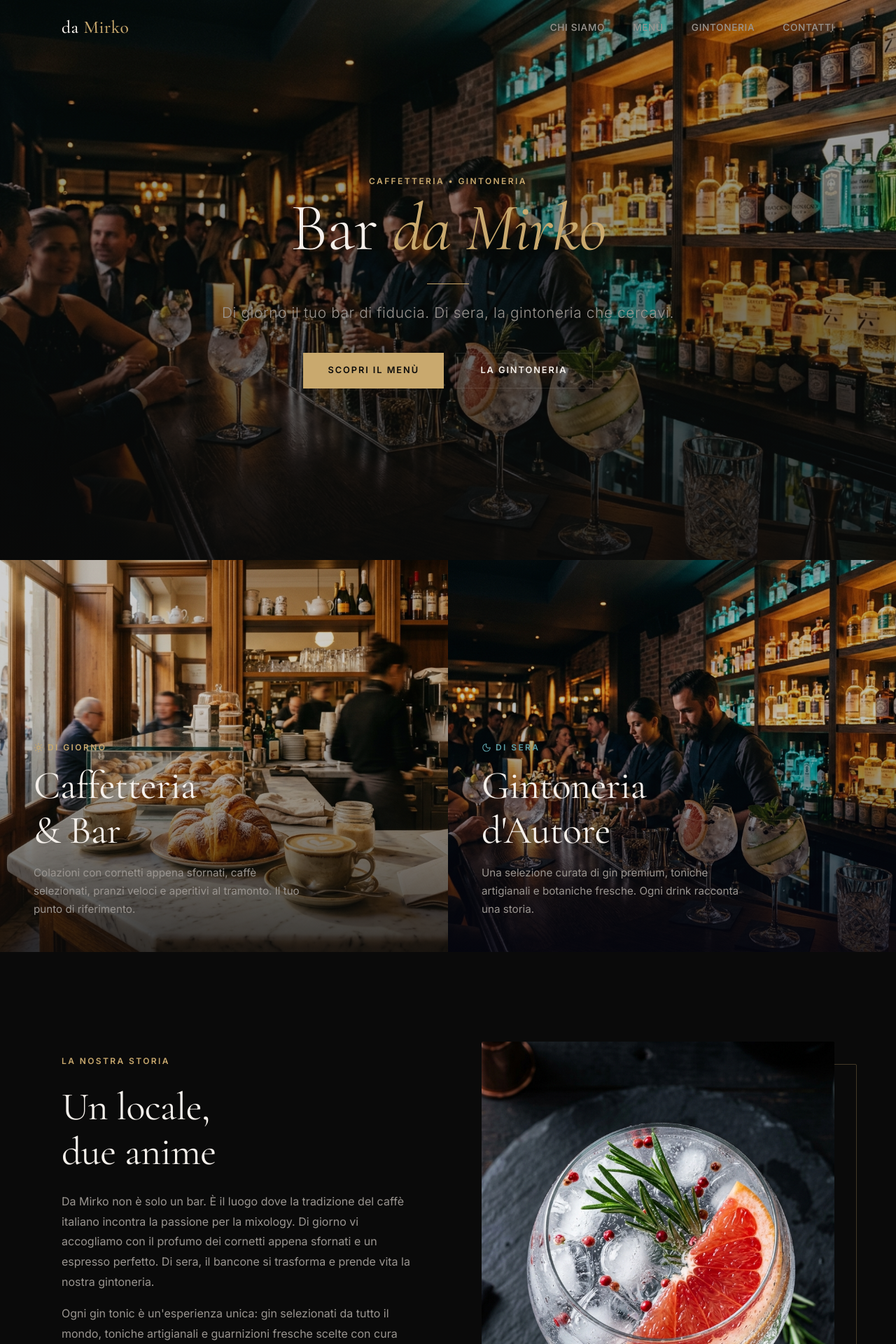
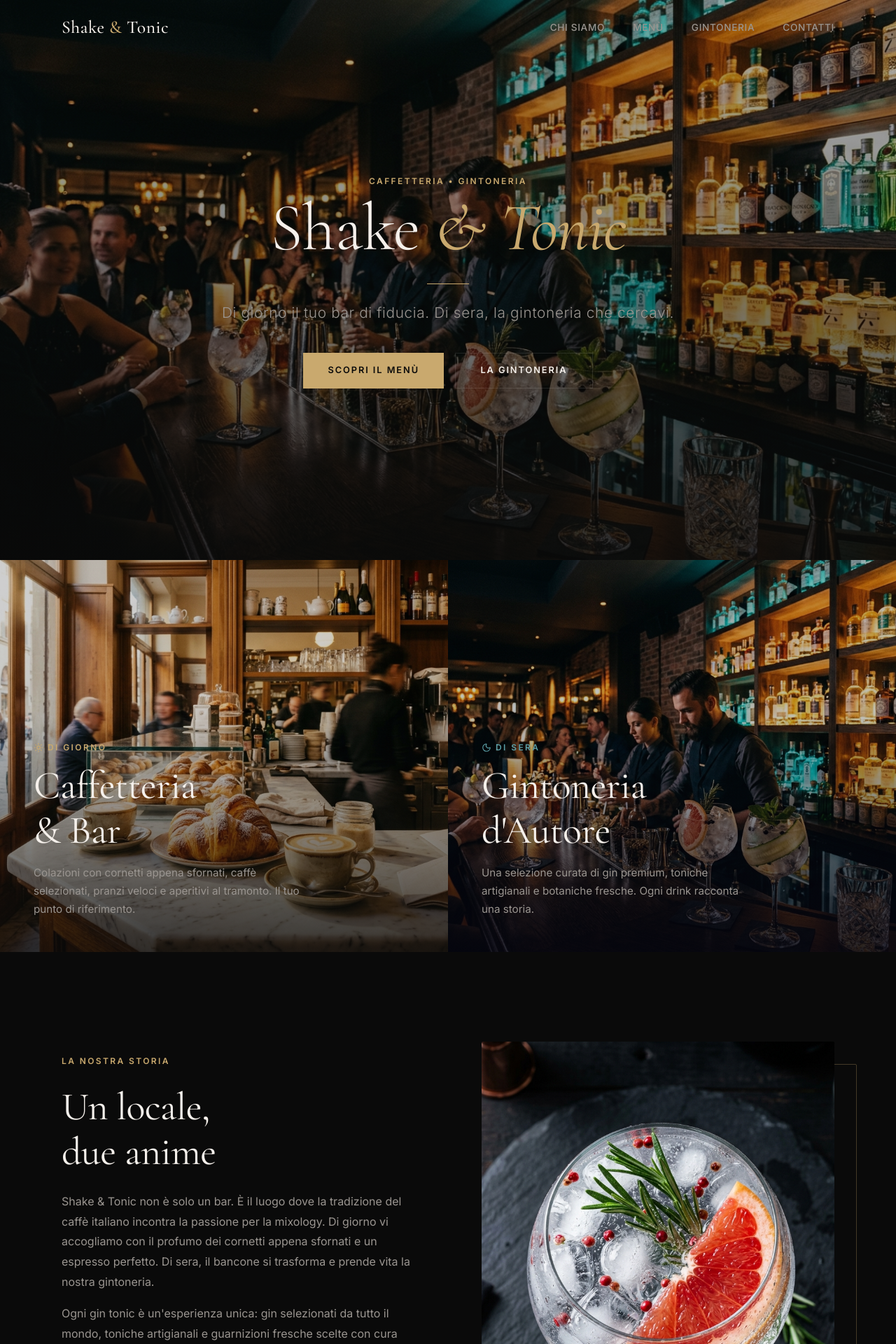
Before and after one commit to BarattoGo/Mirko, a React (Vite) app: page / in a window 1280 px wide. Shown: the top 1920 px of the page at 70% size. Built offline with nearby package versions, Linux system fonts and the light colour scheme.

Commit message:
🏷️ Rebrand: Bar da Mirko → Shake & Tonic

```diff
--- a/index.html
+++ b/index.html
@@ -4,9 +4,9 @@
     <meta charset="UTF-8" />
     <link rel="icon" type="image/svg+xml" href="/favicon.svg" />
     <meta name="viewport" content="width=device-width, initial-scale=1.0" />
-    <title>Bar da Mirko | Caffetteria di giorno, Gintoneria di sera</title>
-    <meta name="description" content="Bar da Mirko — Il tuo locale di fiducia. Colazioni e pranzi di giorno, gin tonic d'autore e cocktail di sera. Vieni a trovarci!" />
-    <meta property="og:title" content="Bar da Mirko | Caffetteria & Gintoneria" />
+    <title>Shake & Tonic | Caffetteria di giorno, Gintoneria di sera</title>
+    <meta name="description" content="Shake & Tonic — Il tuo locale di fiducia. Colazioni e pranzi di giorno, gin tonic d'autore e cocktail di sera. Vieni a trovarci!" />
+    <meta property="og:title" content="Shake & Tonic | Caffetteria & Gintoneria" />
     <meta property="og:description" content="Caffetteria di giorno, Gintoneria di sera. Il tuo punto di riferimento." />
     <meta property="og:type" content="website" />
     <link rel="preconnect" href="https://fonts.googleapis.com" />
--- a/src/App.jsx
+++ b/src/App.jsx
@@ -19,7 +19,7 @@ const Navbar = () => {
     <nav className={`navbar ${scrolled ? 'scrolled' : ''}`}>
       <div className="container">
         <a href="#" className="nav-logo">
-          da <span>Mirko</span>
+          Shake <span>&</span> Tonic
         </a>
         <div className={`nav-links ${menuOpen ? 'open' : ''}`}>
           <a href="#chi-siamo" onClick={() => setMenuOpen(false)}>Chi Siamo</a>
@@ -57,13 +57,13 @@ const Hero = () => {
       <div className="hero-bg">
         <img
           src="/hero-day.jpg"
-          alt="Bar da Mirko di giorno"
+          alt="Shake & Tonic di giorno"
           style={{ opacity: showNight ? 0 : 1 }}
         />
         <div className="hero-img-night">
           <img
             src="/hero-night.jpg"
-            alt="Bar da Mirko di sera"
+            alt="Shake & Tonic di sera"
             style={{ opacity: showNight ? 1 : 0 }}
           />
         </div>
@@ -71,7 +71,7 @@ const Hero = () => {
       <div className="hero-overlay" />
       <div className="hero-content">
         <span className="label">Caffetteria &bull; Gintoneria</span>
-        <h1>Bar <em>da Mirko</em></h1>
+        <h1>Shake <em>& Tonic</em></h1>
         <div className="hero-divider" />
         <p className="hero-subtitle">
           Di giorno il tuo bar di fiducia. Di sera, la gintoneria che cercavi.
@@ -138,7 +138,7 @@ const About = () => (
           <span className="label">La Nostra Storia</span>
           <h2>Un locale, <br />due anime</h2>
           <p>
-            Da Mirko non è solo un bar. È il luogo dove la tradizione del
+            Shake & Tonic non è solo un bar. È il luogo dove la tradizione del
             caffè italiano incontra la passione per la mixology. Di giorno
             vi accogliamo con il profumo dei cornetti appena sfornati e un
             espresso perfetto. Di sera, il bancone si trasforma e prende
@@ -344,7 +344,7 @@ const Footer = () => (
     <div className="container">
       <div className="footer-grid">
         <div className="footer-brand">
-          <h3>da <span>Mirko</span></h3>
+          <h3>Shake <span>&</span> Tonic</h3>
           <p>
             Il tuo bar di fiducia di giorno, la gintoneria che
             cercavi di sera. Ti aspettiamo.
@@ -364,7 +364,7 @@ const Footer = () => (
         </div>
       </div>
       <div className="footer-bottom">
-        <span>© {new Date().getFullYear()} Bar da Mirko. Tutti i diritti riservati.</span>
+        <span>© {new Date().getFullYear()} Shake & Tonic. Tutti i diritti riservati.</span>
         <div className="footer-socials">
           <a href="#" aria-label="Instagram">Instagram</a>
           <a href="#" aria-label="Facebook">Facebook</a>
--- a/src/index.css
+++ b/src/index.css
@@ -1,7 +1,7 @@
 @import url('https://fonts.googleapis.com/css2?family=Cormorant+Garamond:ital,wght@0,300;0,400;0,500;0,600;0,700;1,400&family=Inter:wght@300;400;500;600;700&display=swap');
 
 /* ============================================
-   DESIGN SYSTEM — Bar da Mirko
+   DESIGN SYSTEM — Shake & Tonic
    ============================================ */
 
 :root {
```
